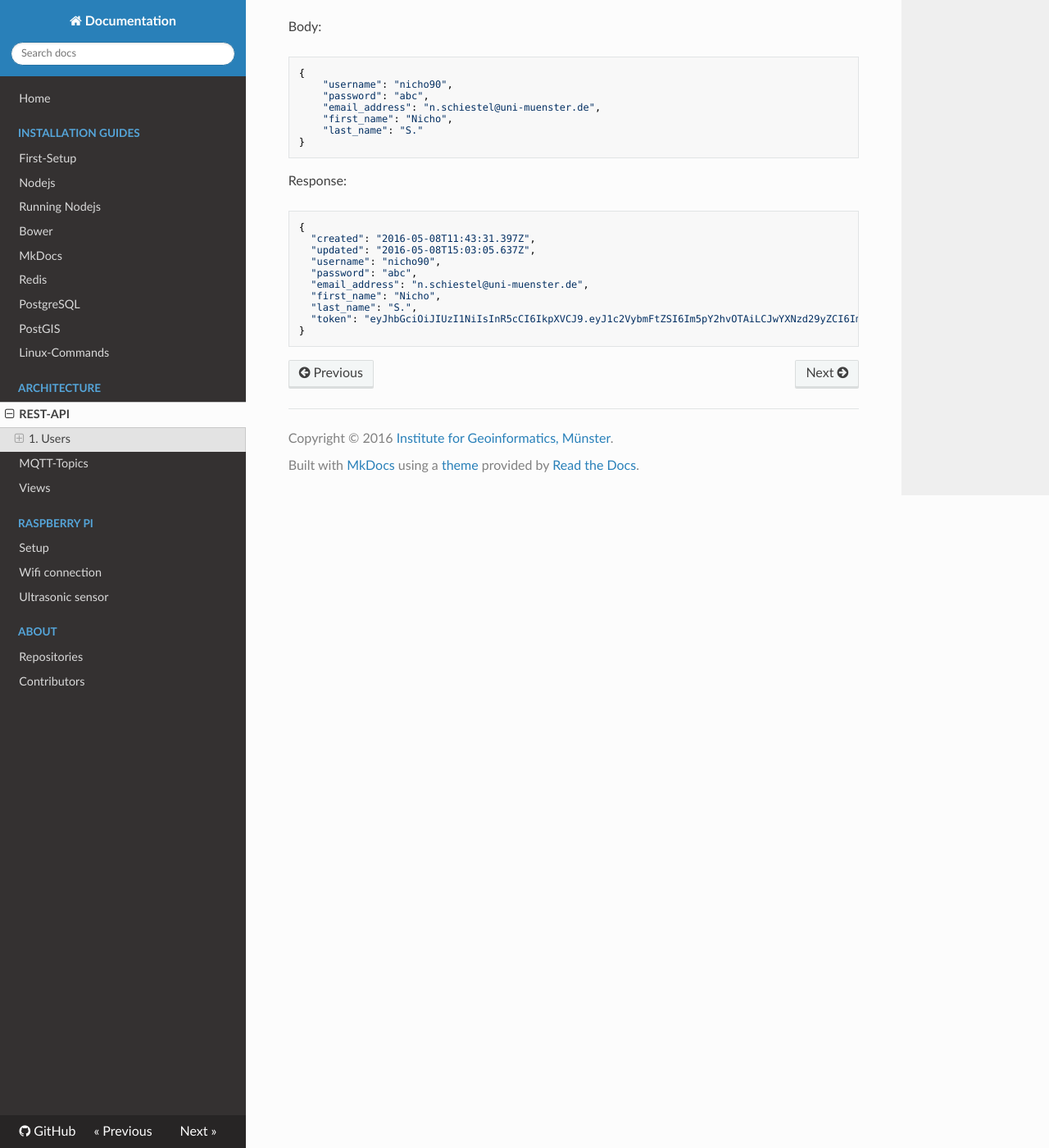
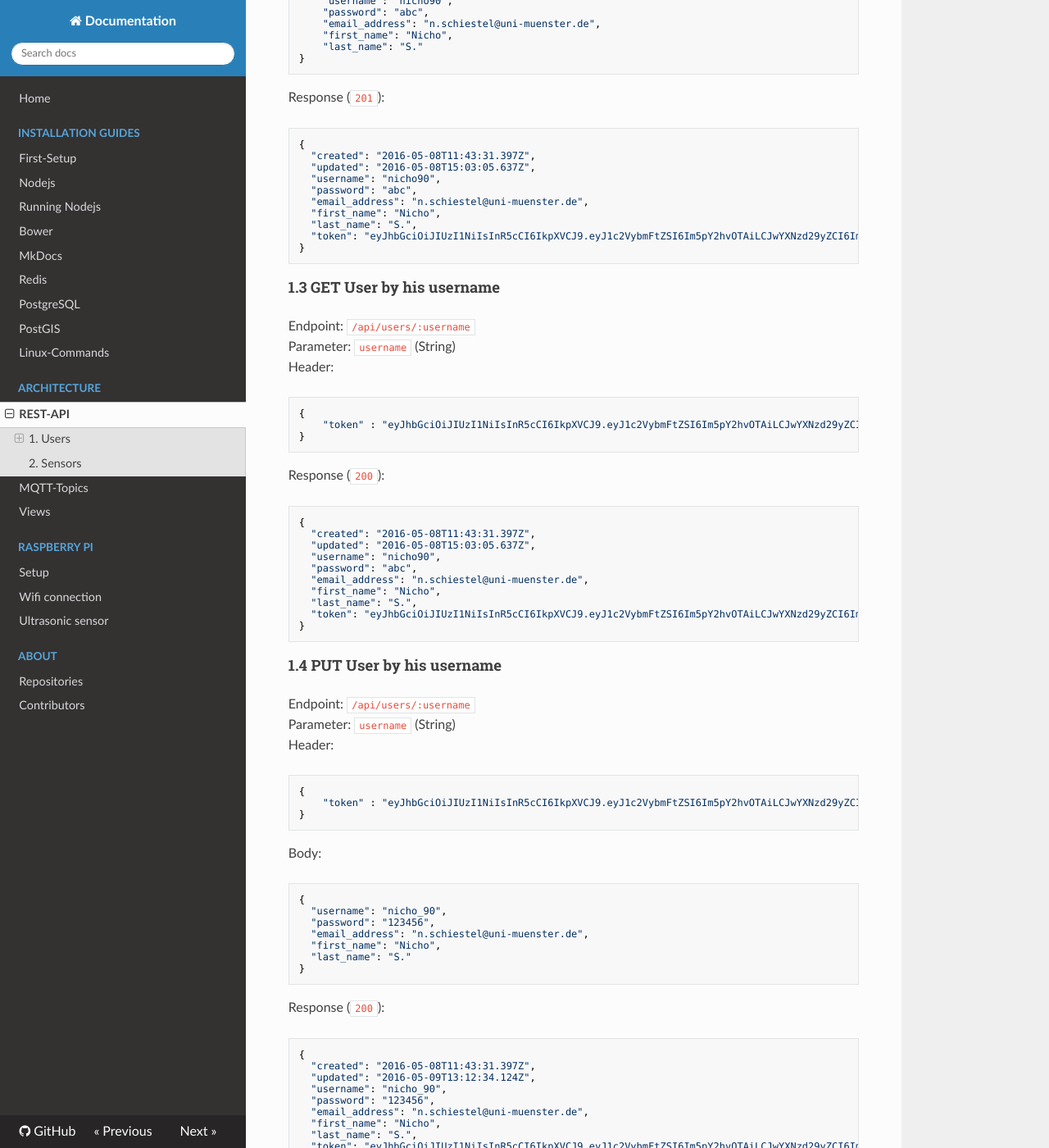
Before and after one commit to nicho90/GWoT-VST-Docs, an MkDocs documentation site: the page built from docs/architecture/rest-api.md, in a window 1280 px wide and 1400 px high, scrolled down 2727 px. Shown: the whole window at 82% size. Built offline with MkDocs 1.6.1, drawn with Linux system fonts in a browser that asks for light colours; nearby versions of some CDN libraries; old or Windows-style settings are respelled for this version of MkDocs; some of the changed text lies outside the part shown.

Commit message:
Updated REST-API
- Added 1.3 GET User by his username
- Added 1.4 PUT User by his username
- Added 1.5 DELETE User by his username

````diff
--- a/docs/architecture/rest-api.md
+++ b/docs/architecture/rest-api.md
@@ -37,15 +37,12 @@ Overview of all REST-API-Endpoints:
 | `/api/admin/:admin_name/vehicles/:vehicle_id` | **DELETE** | Token | | | |
 
 
-
 ### 1. Users
 
-##### 1.1 GET Users
+#### 1.1 GET Users
 
-Endpoint:
-
-`/api/admin/:admin_name/users`
-
+Endpoint: `/api/admin/:admin_name/users`<br>
+Parameter: `admin_name` (String)<br>
 Query (optional):
 
 * Sort usernames in alphabetic order (default): `?sort:DESC`
@@ -59,7 +56,7 @@ Header:
 }
 ```
 
-Response:
+Response (`200`):
 
 ```javascript
 [
@@ -103,14 +100,12 @@ Response:
         "last_name": "C.",
         "role": "user"
     }
+]
 ```
 
-##### 1.2 POST User
+#### 1.2 POST User
 
-Endpoint:
-
-`/api/users`
-
+Endpoint: `/api/users`<br>
 Body:
 
 ```javascript
@@ -123,7 +118,7 @@ Body:
 }
 ```
 
-Response:
+Response (`201`):
 
 ```javascript
 {
@@ -137,3 +132,92 @@ Response:
   "token": "eyJhbGciOiJIUzI1NiIsInR5cCI6IkpXVCJ9.eyJ1c2VybmFtZSI6Im5pY2hvOTAiLCJwYXNzd29yZCI6ImFiYyIsImlhdCI6MTQ2MjcxOTAwNCwiZXhwIjoxNDYyODA1NDA0fQ.tAhrym-KBJey4emArB7-zUUE1rYy5aYyg7CNh-qagD0"
 }
 ```
+
+#### 1.3 GET User by his username
+
+Endpoint: `/api/users/:username`<br>
+Parameter: `username` (String)<br>
+Header:
+
+```javascript
+{
+    "token" : "eyJhbGciOiJIUzI1NiIsInR5cCI6IkpXVCJ9.eyJ1c2VybmFtZSI6Im5pY2hvOTAiLCJwYXNzd29yZCI6ImFiYyIsImlhdCI6MTQ2MjcxOTAwNCwiZXhwIjoxNDYyODA1NDA0fQ.tAhrym-KBJey4emArB7-zUUE1rYy5aYyg7CNh-qagD0"
+}
+```
+
+Response (`200`):
+
+```javascript
+{
+  "created": "2016-05-08T11:43:31.397Z",
+  "updated": "2016-05-08T15:03:05.637Z",
+  "username": "nicho90",
+  "password": "abc",
+  "email_address": "n.schiestel@uni-muenster.de",
+  "first_name": "Nicho",
+  "last_name": "S.",
+  "token": "eyJhbGciOiJIUzI1NiIsInR5cCI6IkpXVCJ9.eyJ1c2VybmFtZSI6Im5pY2hvOTAiLCJwYXNzd29yZCI6ImFiYyIsImlhdCI6MTQ2MjcxOTAwNCwiZXhwIjoxNDYyODA1NDA0fQ.tAhrym-KBJey4emArB7-zUUE1rYy5aYyg7CNh-qagD0"
+}
+```
+
+#### 1.4 PUT User by his username
+
+Endpoint: `/api/users/:username`<br>
+Parameter: `username` (String)<br>
+Header:
+
+```javascript
+{
+    "token" : "eyJhbGciOiJIUzI1NiIsInR5cCI6IkpXVCJ9.eyJ1c2VybmFtZSI6Im5pY2hvOTAiLCJwYXNzd29yZCI6ImFiYyIsImlhdCI6MTQ2MjcxOTAwNCwiZXhwIjoxNDYyODA1NDA0fQ.tAhrym-KBJey4emArB7-zUUE1rYy5aYyg7CNh-qagD0"
+}
+```
+
+Body:
+```javascript
+{
+  "username": "nicho_90",
+  "password": "123456",
+  "email_address": "n.schiestel@uni-muenster.de",
+  "first_name": "Nicho",
+  "last_name": "S."
+}
+```
+
+Response (`200`):
+
+```javascript
+{
+  "created": "2016-05-08T11:43:31.397Z",
+  "updated": "2016-05-09T13:12:34.124Z",
+  "username": "nicho_90",
+  "password": "123456",
+  "email_address": "n.schiestel@uni-muenster.de",
+  "first_name": "Nicho",
+  "last_name": "S.",
+  "token": "eyJhbGciOiJIUzI1NiIsInR5cCI6IkpXVCJ9.eyJ1c2VybmFtZSI6Im5pY2hvOTAiLCJwYXNzd29yZCI6ImFiYyIsImlhdCI6MTQ2MjcxOTAwNCwiZXhwIjoxNDYyODA1NDA0fQ.tAhrym-KBJey4emArB7-zUUE1rYy5aYyg7CNh-qagD0"
+}
+```
+
+#### 1.5 DELETE User by his username
+
+Endpoint: `/api/users/:username`<br>
+Parameter: `username` (String)<br>
+Header:
+
+```javascript
+{
+    "token" : "eyJhbGciOiJIUzI1NiIsInR5cCI6IkpXVCJ9.eyJ1c2VybmFtZSI6Im5pY2hvOTAiLCJwYXNzd29yZCI6ImFiYyIsImlhdCI6MTQ2MjcxOTAwNCwiZXhwIjoxNDYyODA1NDA0fQ.tAhrym-KBJey4emArB7-zUUE1rYy5aYyg7CNh-qagD0"
+}
+```
+
+Response (`204`):
+
+```javascript
+null
+```
+
+* * *
+
+### 2. Sensors
+
+TO-DO
````
Also changed, not shown: other parts of docs/architecture/rest-api.md (+1 -1 lines).
